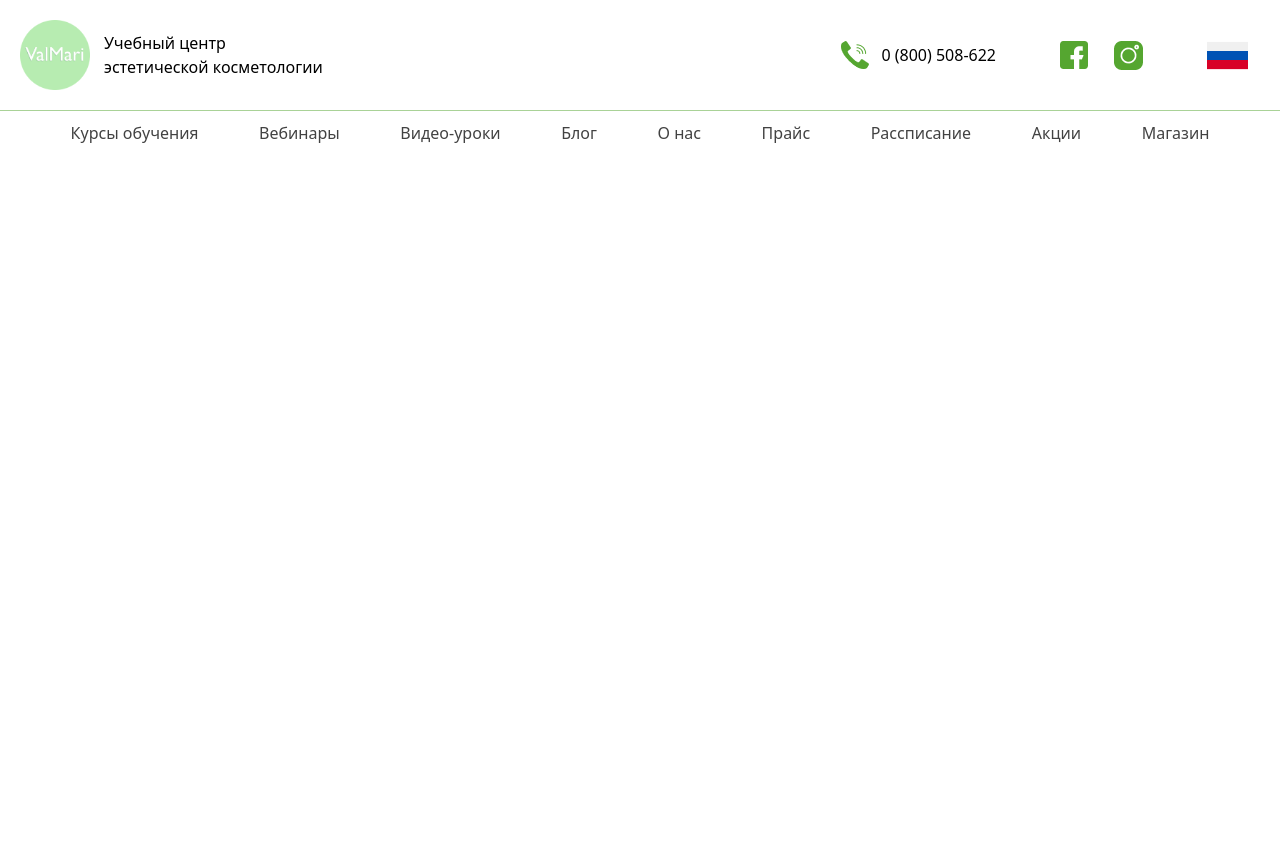
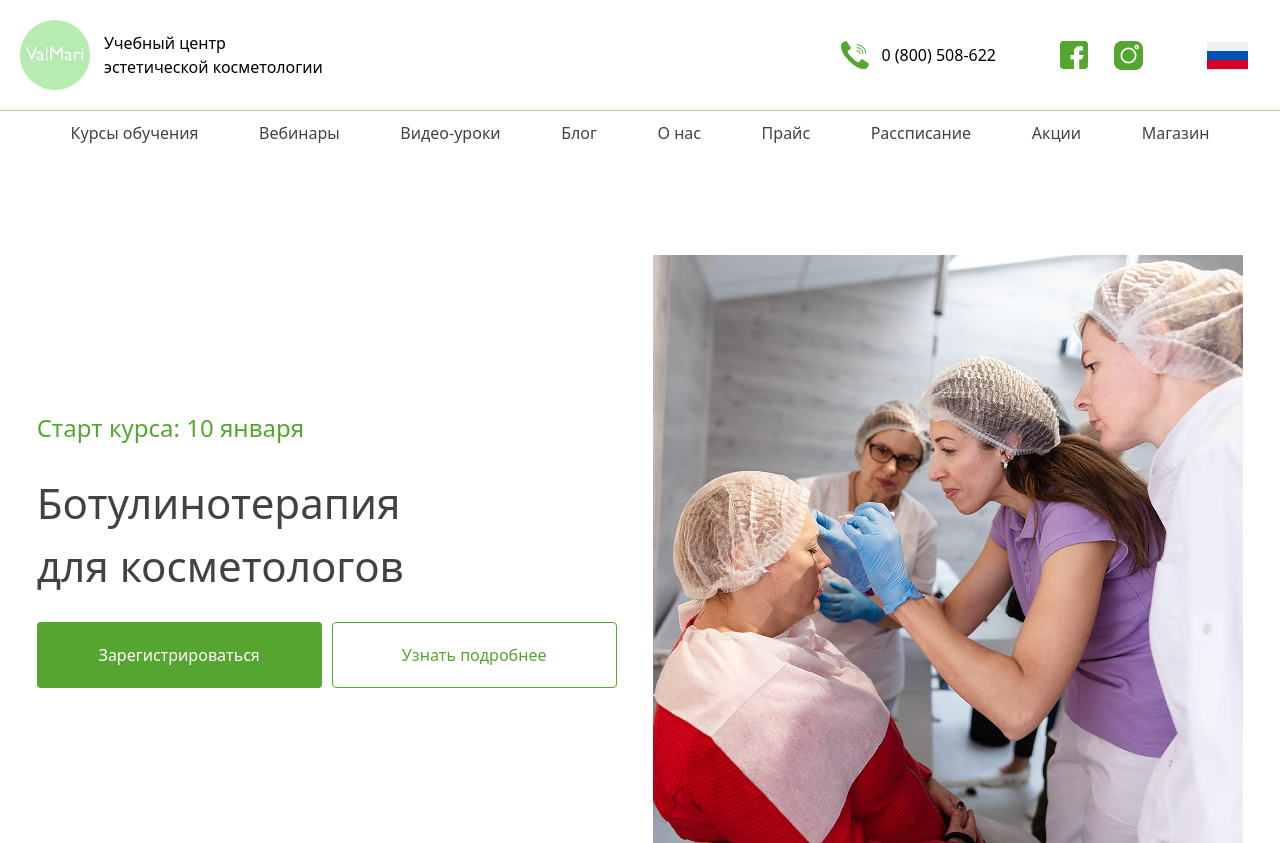
Before and after one commit to odamixubak-lang/class-work, a website: page src/page4.html in a window 1280 px wide. Before the commit the page ends 800 px from the top, so only its background shows below. Drawn offline with Linux system fonts and the light colour scheme.

Commit message:
Section1 in page4

```diff
--- a/src/page4.html
+++ b/src/page4.html
@@ -1,11 +1,13 @@
 <!DOCTYPE html>
 <html lang="en">
+
 <head>
     <meta charset="UTF-8">
     <meta name="viewport" content="width=device-width, initial-scale=1.0">
     <title>Document</title>
     <link rel="stylesheet" href="./output.css">
 </head>
+
 <body>
     <header class="flex items-center justify-between p-[20px] max-w-[1600px] m-auto border-b border-[#55A63080]">
         <img class="block lg:hidden" src="./page2imgs/гамбургер.png" alt="">
@@ -38,5 +40,19 @@
         <a href="#" class=" hover:underline">Акции</a>
         <a href="#" class=" hover:underline">Магазин</a>
     </nav>
+    <section class="max-w-[1920px] mx-auto flex items-center justify-evenly lg:mt-[100px] lg:flex-row flex-col-reverse">
+        <aside class="space-y-[25px] flex flex-col lg:justify-start justify-center items-center lg:items-start">
+            <p class="text-[#55A630] text-[24px] font-medium">Старт курса: 10 января</p>
+            <p class="text-[42px] text-[#424242] font-medium">Ботулинотерапия <br> для косметологов</p>
+            <div class="flex lg:justify-start justify-center lg:flex-row flex-col gap-y-[10px] gap-[10px]">
+            <button class="w-[285px] h-[66px] text-white lg:m-0 mx-auto rounded cursor-pointer bg-[#55A630] hover:bg-[#3c7423] transition-all font-medium">Зарегистрироваться</button>
+            <button class="w-[285px] h-[66px] lg:m-0 mx-auto rounded cursor-pointer border-1 text-[#55A630] border-[#55A630] hover:bg-[#3c7423] hover:text-white transition-all font-medium">Узнать подробнее</button>
+                </div>
+        </aside>
+        <div>
+            <img src="./page4img/Rectangle 125.png" alt="">
+        </div>
+    </section>
 </body>
+
 </html>
```
Also changed, not shown: src/output.css, src/page4img/Rectangle 125.png (added).
